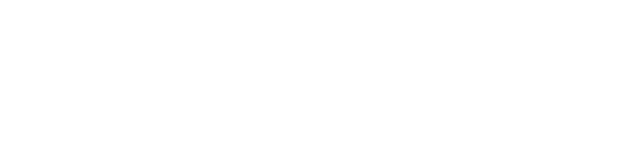
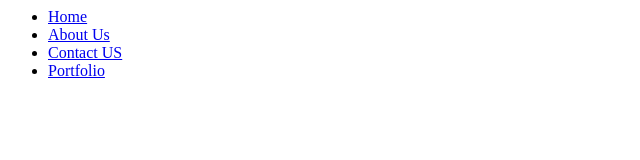
Before and after one commit to rahulsinghbana/Test-html, a plain HTML site: page index.html in a window 1280 px wide. Shown: the whole page, without its empty margins (0-640 px from the left). Drawn offline with Linux system fonts and the light colour scheme.

Commit message:
Update index.html

```diff
--- a/index.html
+++ b/index.html
@@ -1,8 +1,17 @@
 <html>
 <head>
-	<title>First App</title>
+    <meta charset="UTF-8">
+    <meta name="viewport" content="width=device-width, initial-scale=1.0">
+    <title>First App</title>
 </head>
 <body>
-
+<div class="mid">
+            <ul class="navbar">
+                <li><a href="#">Home</a></li>
+                <li><a href="#">About Us</a></li>
+                <li><a href="#">Contact US</a></li>
+                <li><a href="#">Portfolio</a></li>
+            </ul><a href="#"></a>
+        </div>
 </body>
 </html>
```
